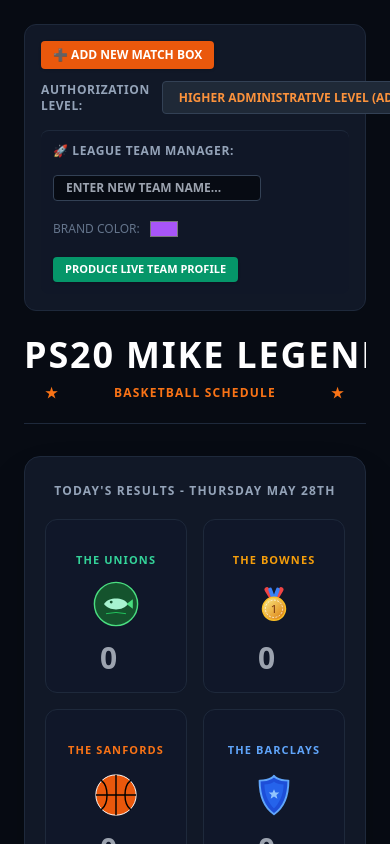
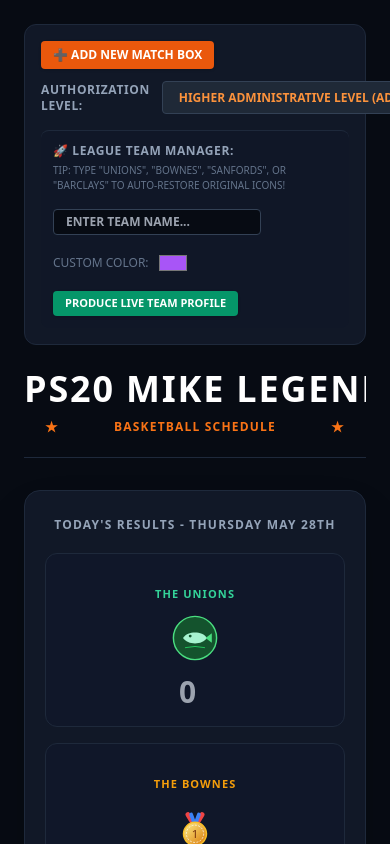
Before and after one commit to Steven-Ou/PS20_TOURNAMENT, a Next.js app: page / in a window 390 px wide. Shown: the top 844 px of the page. Built offline with nearby package versions, Linux system fonts and the light colour scheme.

Commit message:
Adding in the new version of the code so that it never lose the original icons, and automatically grid reorganizations

```diff
--- a/app/page.tsx
+++ b/app/page.tsx
@@ -115,10 +115,18 @@ export default function Home() {
     barclays: ["kys r", "YJH —", "胡内", "篮板王", "稳", "Syw", "Sean", "Taotao", "高手", "James c"],
   });
 
+  // HARD BACKUP REGISTRY TO RECOGNIZE HISTORICAL ICON POLICIES Instantly on Typo re-entry
+  const legacyBrandRegistry: Record<string, { name: string; hexColor: string; colorClass: string }> = {
+    unions: { name: "THE UNIONS", hexColor: "#34d399", colorClass: "text-emerald-400" },
+    bownes: { name: "THE BOWNES", hexColor: "#f59e0b", colorClass: "text-amber-500" },
+    sanfords: { name: "THE SANFORDS", hexColor: "#f97316", colorClass: "text-orange-500" },
+    barclays: { name: "THE BARCLAYS", hexColor: "#60a5fa", colorClass: "text-blue-400" }
+  };
+
   const [newTeamName, setNewTeamName] = useState("");
   const [newTeamColor, setNewTeamColor] = useState("#a855f7");
 
-  // Global renderer inside component scope to explicitly avoid reference errors
+  // Fixed scoping helper function
   const handleLogoRender = (teamKey: string, color: string) => {
     switch (teamKey) {
       case "unions": return <UnionLogo />;
@@ -177,9 +185,36 @@ export default function Home() {
     e.preventDefault();
     if (!newTeamName.trim()) return;
 
+    // Normalize name entries to check if we are re-adding an original team
+    let cleanKey = newTeamName.toLowerCase().replace(/\s+/g, "");
+    if (cleanKey.startsWith("the")) {
+      cleanKey = cleanKey.replace(/^the/, "");
+    }
+
+    if (teamsConfig.some(t => t.key === cleanKey)) return alert("Team already exists!");
+
+    // Check backup asset configuration register to instantly restore original icon profiles
+    if (legacyBrandRegistry[cleanKey]) {
+      const historicalBackup = legacyBrandRegistry[cleanKey];
+      const restoredTeamObj: TeamConfig = {
+        key: cleanKey,
+        name: historicalBackup.name,
+        colorClass: historicalBackup.colorClass,
+        hexColor: historicalBackup.hexColor,
+        isCustom: false
+      };
+
+      setTeamsConfig([...teamsConfig, restoredTeamObj]);
+      setTopScores({ ...topScores, [cleanKey]: topScores[cleanKey] || 0 });
+      if (!rosters[cleanKey]) {
+        setRosters({ ...rosters, [cleanKey]: Array(8).fill("") });
+      }
+      setNewTeamName("");
+      return;
+    }
+
+    // Otherwise, generate standard custom metadata profile safely
     const generatedKey = newTeamName.toLowerCase().replace(/\s+/g, "_");
-    if (teamsConfig.some(t => t.key === generatedKey)) return alert("Team already exists!");
-
     const newTeamObj: TeamConfig = {
       key: generatedKey,
       name: newTeamName.toUpperCase(),
@@ -201,10 +236,6 @@ export default function Home() {
       const scoreCopy = { ...topScores };
       delete scoreCopy[teamKey];
       setTopScores(scoreCopy);
-
-      const rosterCopy = { ...rosters };
-      delete rosterCopy[teamKey];
-      setRosters(rosterCopy);
 
       setMatches(prev => prev.map(m => ({
         ...m,
@@ -236,10 +267,6 @@ export default function Home() {
     if (!hideEliminatedRosters) return true;
     return matches.some(m => m.teamA === teamKey || m.teamB === teamKey);
   };
-
-  if (!isHydrated) {
-    return <div className="min-h-screen bg-[#070b13] text-slate-500 flex items-center justify-center font-mono text-xs">LOADING TOURNAMENT DATABASE...</div>;
-  }
 
   return (
     <div className="min-h-screen bg-[#070b13] text-white p-6 font-sans antialiased">
@@ -273,16 +300,19 @@ export default function Home() {
         {/* ADMIN ADD TEAM FORM */}
         {isAdmin && (
           <form onSubmit={createNewTeamAction} className="border-t border-slate-800 pt-3 flex flex-wrap items-center gap-4 bg-slate-900/40 p-3 rounded-lg">
-            <span className="text-xs font-black text-slate-400 tracking-wider">🚀 LEAGUE TEAM MANAGER:</span>
+            <div className="flex flex-col gap-1">
+              <span className="text-xs font-black text-slate-400 tracking-wider">🚀 LEAGUE TEAM MANAGER:</span>
+              <span className="text-[10px] text-slate-500 font-medium font-sans">TIP: TYPE "UNIONS", "BOWNES", "SANFORDS", OR "BARCLAYS" TO AUTO-RESTORE ORIGINAL ICONS!</span>
+            </div>
             <input
               type="text"
-              placeholder="ENTER NEW TEAM NAME..."
+              placeholder="ENTER TEAM NAME..."
               value={newTeamName}
               onChange={(e) => setNewTeamName(e.target.value)}
               className="bg-[#070b13] border border-slate-700 rounded px-3 py-1 text-xs outline-none text-white w-52 font-bold uppercase"
             />
             <div className="flex items-center gap-2">
-              <span className="text-xs text-slate-500 font-medium">BRAND COLOR:</span>
+              <span className="text-xs text-slate-500 font-medium">CUSTOM COLOR:</span>
               <input
                 type="color"
                 value={newTeamColor}
@@ -325,7 +355,7 @@ export default function Home() {
         {/* MATCH STUFF CARDS ROW BOXES */}
         <main className="lg:col-span-2 flex flex-col gap-6">
 
-          {/* HERO PREVIEW DASHBOARD */}
+          {/* HERO PREVIEW DASHBOARD (FLEX-WRAP DYNAMIC REORGANIZATION LAYOUT) */}
           <div className="bg-[#111827] border border-slate-800 rounded-2xl p-5 shadow-2xl">
             <input
               type="text"
@@ -335,9 +365,9 @@ export default function Home() {
               className="bg-transparent text-xs font-bold text-center tracking-widest text-slate-400 uppercase w-full mb-5 border-none outline-none disabled:cursor-not-allowed"
             />
 
-            <div className="grid grid-cols-2 md:grid-cols-4 gap-4">
+            <div className="flex flex-wrap justify-center gap-4">
               {teamsConfig.map((t) => (
-                <div key={t.key} className="relative bg-slate-900/60 p-4 pt-8 rounded-xl border border-slate-800 flex flex-col items-center group">
+                <div key={t.key} className="relative bg-slate-900/60 p-4 pt-8 rounded-xl border border-slate-800 flex flex-col items-center group w-full sm:w-[calc(50%-8px)] md:w-[calc(25%-12px)] min-w-[140px] transition-all">
                   {isAdmin && (
                     <button
                       type="button"
@@ -347,7 +377,7 @@ export default function Home() {
                       ❌ DELETE
                     </button>
                   )}
-                  <span className={`text-[11px] font-black tracking-widest mb-3 uppercase text-center`} style={{ color: t.hexColor }}>
+                  <span className="text-[11px] font-black tracking-widest mb-3 uppercase text-center" style={{ color: t.hexColor }}>
                     {t.name}
                   </span>
                   {handleLogoRender(t.key, t.hexColor)}
```
